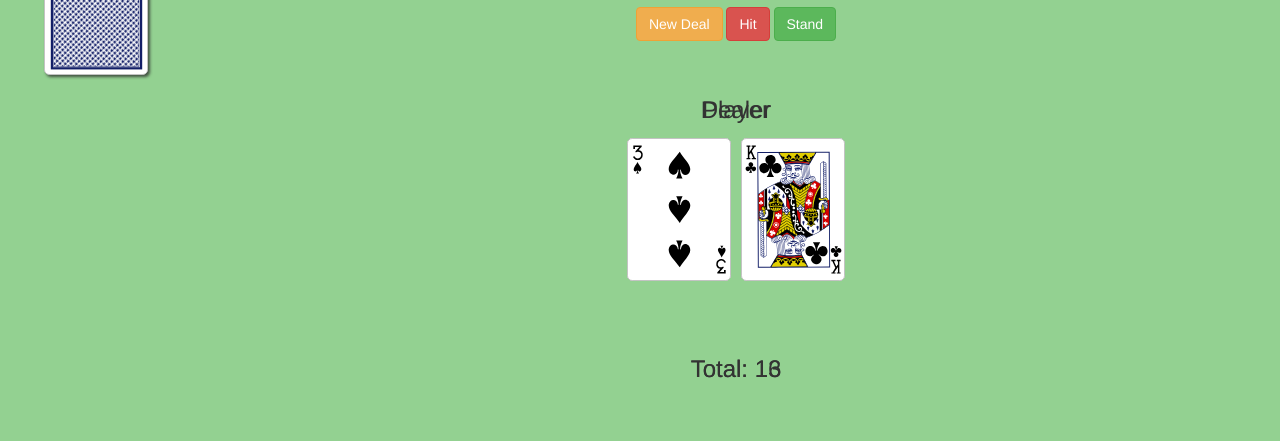
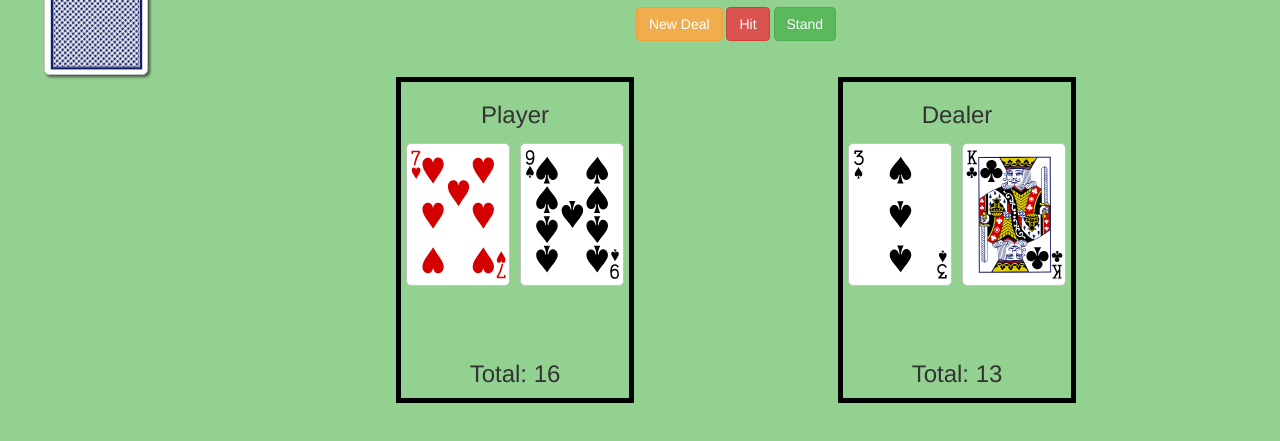
Before and after one commit to kkonkel23/Blackjack, a plain HTML site: page index.html in a window 1280 px wide. Shown: the part 83-524 px from the top of the page. Drawn offline with nearby package versions, Linux system fonts and the light colour scheme.

Commit message:
correct css positions

```diff
--- a/css/style.css
+++ b/css/style.css
@@ -19,27 +19,24 @@ body{
 
 }
 
-/* #playersHands {
+#playersHands {
+    display: flex;
     grid-column-start: 2;
     grid-column-end: 3;
     grid-row-start: 2;
     grid-row-end: 3;
-} */
+    justify-content: space-evenly;
+}
 #player{
-    grid-column-start: 2;
-    grid-column-end: 3;
-    grid-row-start: 2;
-    grid-row-end: 3;
-    border: 5px;
+    border: solid 5px;
     border-color: black;
-    justify-items: inline;
 }
 #dealer{
-    grid-column-start: 2;
-    grid-column-end: 3;
-    grid-row-start: 2;
-    grid-row-end: 3;
-    border: 5px;
+    border: solid 5px;
     border-color: black;
-    justify-self: inline;
+    justify-content: space-evenly;
 }
+
+.card {
+    align-items: center;
+}
--- a/index.html
+++ b/index.html
@@ -20,6 +20,7 @@
     <div id="deckContainer">
         <div id="deck" class="card large back-blue shadow"></div>
     </div>
+    <div id="playersHands">
         <div id="player">
             <h3>Player</h3>
             <div id="p1Hand"></div>
```
Lines whose indentation alone changed are shown as unchanged.
